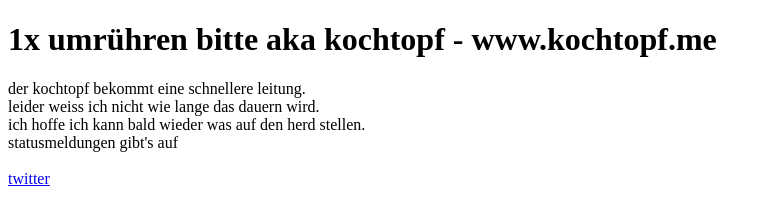
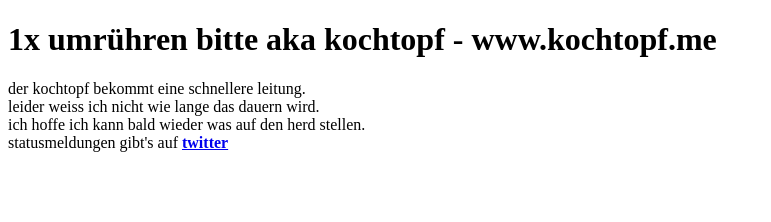
Before and after one commit to kochtopf/kochtopf.github.io, a plain HTML site: page index.html in a window 1280 px wide. Shown: the whole page, without its empty margins (0-771 px from the left). Drawn offline with Linux system fonts and the light colour scheme.

Commit message:
Update index.html

```diff
--- a/index.html
+++ b/index.html
@@ -9,7 +9,6 @@
   leider weiss ich nicht wie lange das dauern wird.<br>
   ich hoffe ich kann bald wieder was auf den herd stellen.<br>
 
-  statusmeldungen gibt's auf<br><br>
-  <a href='https://twitter.com/kochtopf'>twitter</a>
+  statusmeldungen gibt's auf <strong><a href='https://twitter.com/kochtopf'>twitter</a></strong>
 </body>
 </html>
```
